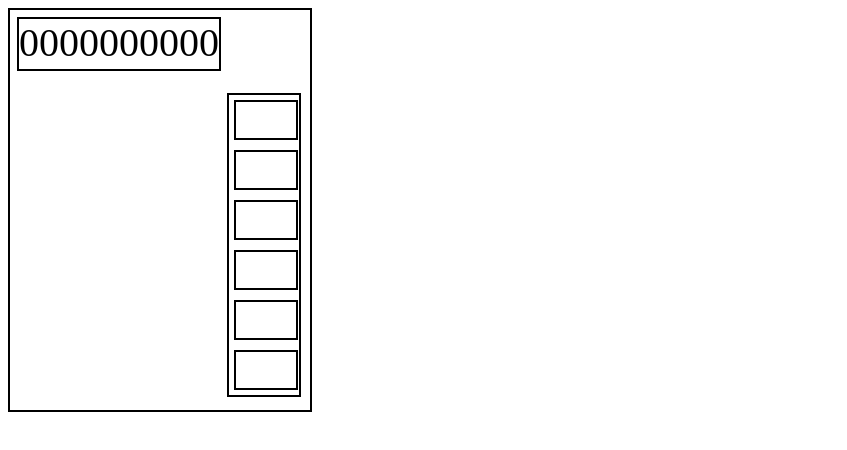
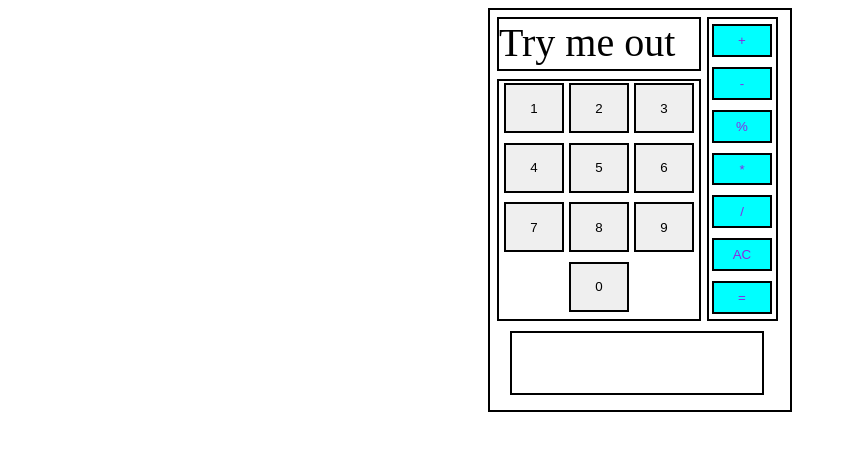
Before and after one commit to CoZm0s/CalculatorApp, a plain HTML site: page index.html in a window 1280 px wide. Shown: the whole page, without its empty margins (0-847 px from the left). Drawn offline with Linux system fonts and the light colour scheme.

Commit message:
Changed div into buttons, starting to work on js

```diff
--- a/index.html
+++ b/index.html
@@ -8,27 +8,29 @@
 </head>
 <body>
     <div id="mainbody">
-        <div id="typo"><span id="result"> 0000000000 </span></div>
+        <div id="input">Try me out</div>
         <div id="commands">
-            <div class="command" id="plus"></div>
-            <div class="command" id="minus"></div>
-            <div class="command" id="percent"></div>
-            <div class="command" id="mult"></div>
-            <div class="command" id="divid"></div>
-            <div class="command" id="clear"></div>
+            <button class="command" id="plus">  +  </button>
+            <button class="command" id="minus">  -  </button>
+            <button class="command" id="percent">  %  </button>
+            <button class="command" id="mult">  *  </button>
+            <button class="command" id="div">  /  </button>
+            <button class="command" id="clear">  AC  </button>
+            <button class="command" id="calc">  =  </button>
         </div>
         <div id="numpad">
-            <div class="num" id="1"></div>
-            <div class="num" id="2"></div>
-            <div class="num" id="3"></div>
-            <div class="num" id="4"></div>
-            <div class="num" id="5"></div>
-            <div class="num" id="6"></div>
-            <div class="num" id="7"></div>
-            <div class="num" id="8"></div>
-            <div class="num" id="9"></div>
-            <div class="num" id="0"></div>
+            <button class="num" id="1"> 1 </button>
+            <button class="num" id="2"> 2 </button>
+            <button class="num" id="3"> 3 </button>
+            <button class="num" id="4"> 4 </button>
+            <button class="num" id="5"> 5 </button>
+            <button class="num" id="6"> 6 </button>
+            <button class="num" id="7"> 7 </button>
+            <button class="num" id="8"> 8 </button>
+            <button class="num" id="9"> 9 </button>
+            <button class="num" id="0"> 0 </button>
         </div>
+        <div id="manual"></div>
     </div>
 </body>
 </html>
--- a/style.css
+++ b/style.css
@@ -1,10 +1,13 @@
 #mainbody{
+    display: flex;
+    flex-direction: row;
+    margin: auto;
     display: block;
     width: 300px;
     height: 400px;
     border: 2px black solid;
 }
-#typo{
+#input{
     overflow: hidden;
     font-size: 2.5em;
     border: 2px black solid;
@@ -17,15 +20,50 @@
     flex-direction: column;
     margin: 7px;
     position: relative;
-    top: 15px;
+    bottom: 61px;
     left: 210px;
-    width: 70px;
+    width: 67px;
     height: 300px;
     border: 2px black solid;
 }
 .command{
+    color: blueviolet;
+    background-color: aqua;
+    cursor: pointer;
     border: 2px black solid;
     width: 60px;
     margin: 5px;
     height: 50px;
+    position: relative;
+    right: 2px;
 }
+
+#numpad{
+    display: flex;
+    flex-direction: row;
+    flex-wrap: wrap;
+    justify-content: space-evenly;
+    position: relative;
+    bottom: 310px;
+    left: 7px;
+    width: 200px;
+    height: 238px;
+    border: 2px black solid;
+}
+.num{
+    cursor: pointer;
+    text-align: center;
+    position: relative;
+    top: 2px;
+    width: 60px;
+    height: 50px;
+    border: 2px black solid;
+}
+#manual{
+    position: relative;
+    top: -300px;
+    left: 20px;
+    width: 250px;
+    height: 60px;
+    border: 2px black solid;
+}
```
Also changed, not shown: main.js (+8 -0 lines).
